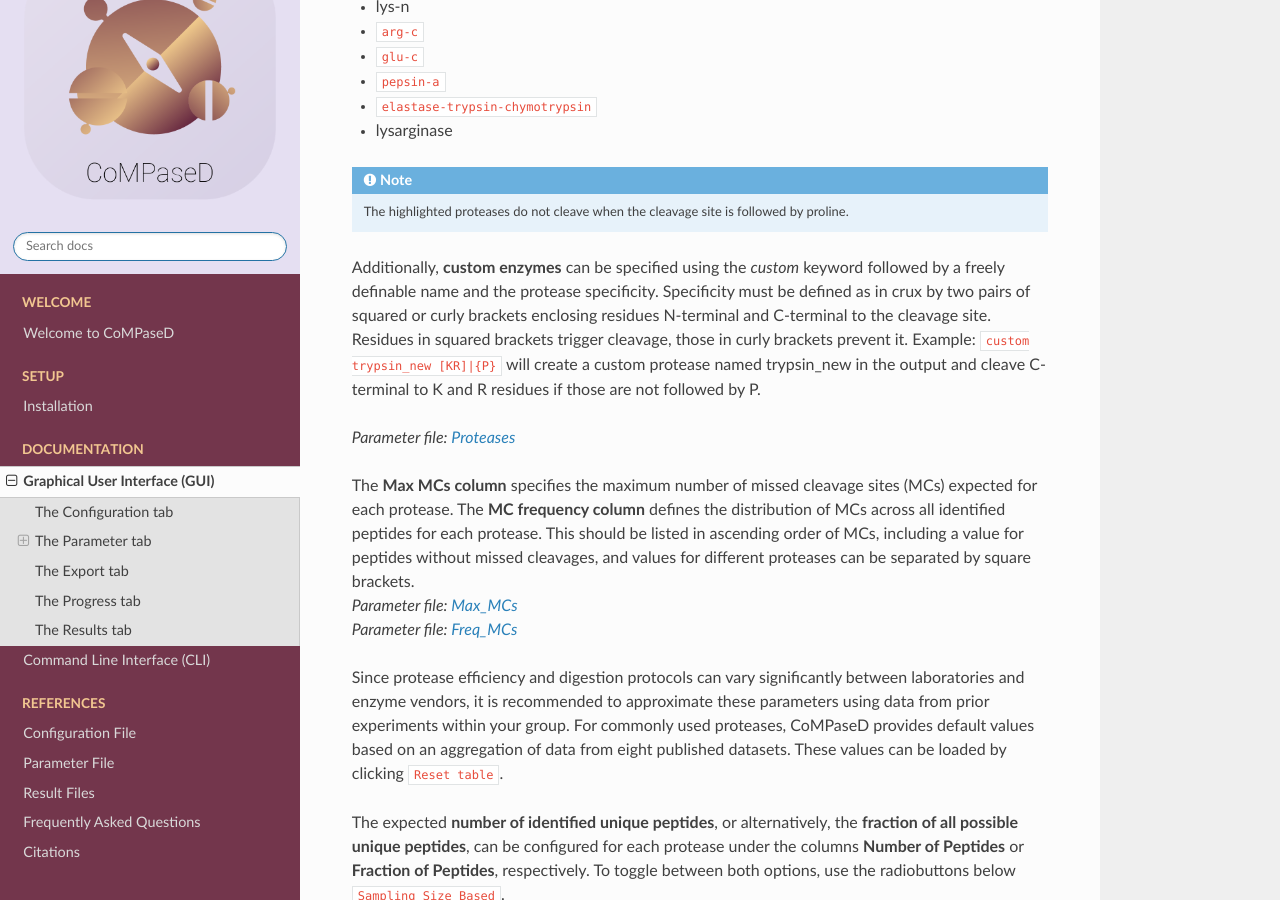
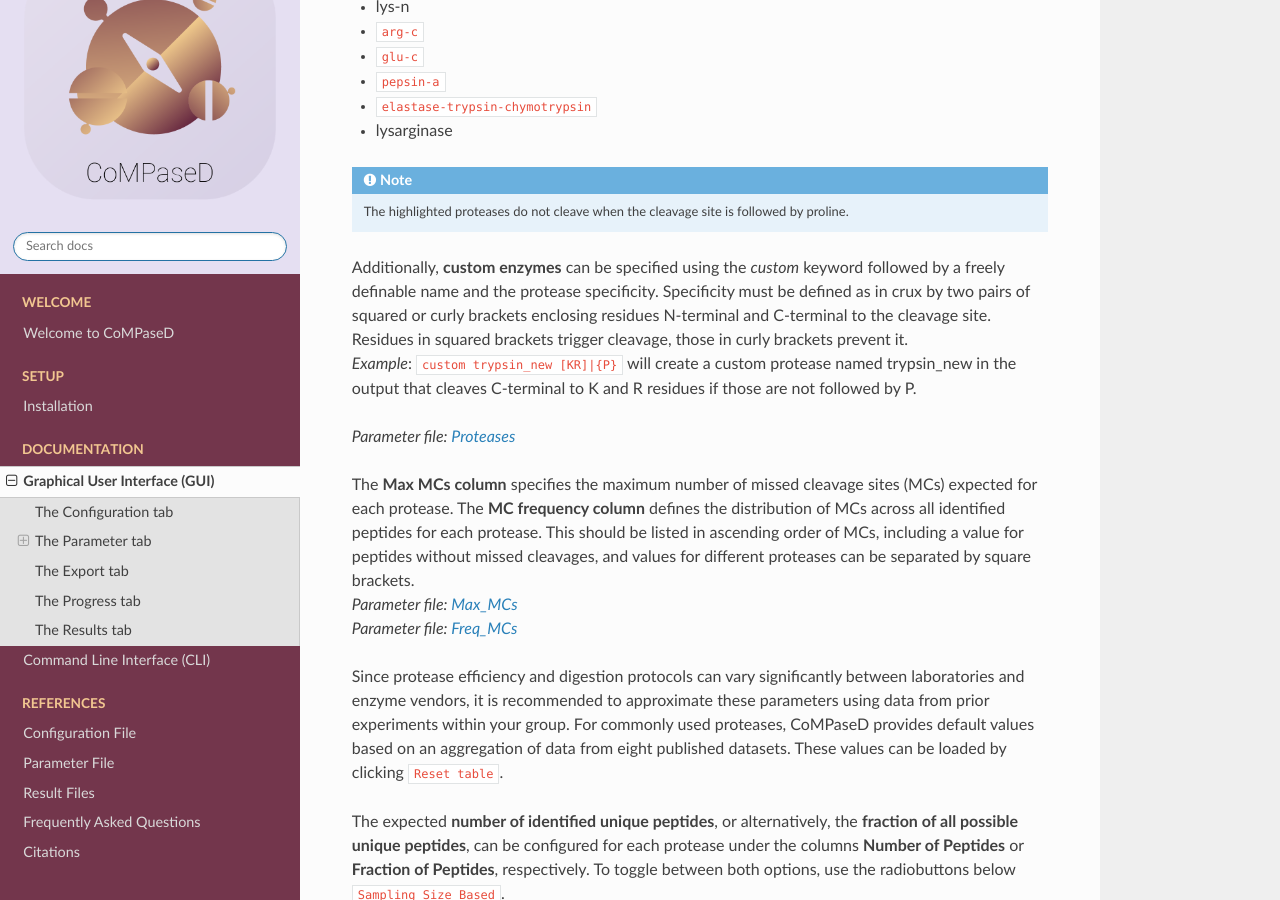
Before and after one commit to MicrobialProteomics/CoMPaseD, a Sphinx documentation site: the page built from docs/source/graphical_user_interface.md, in a window 1280 px wide and 900 px high, scrolled down 2760 px. Built offline with Sphinx 7.4.7 and the Read the Docs theme 3.1.0, drawn with Linux system fonts in a browser that asks for light colours; cross-references to code outside the pages are shown as plain code.

Commit message:
Updated documentation

````diff
--- a/docs/source/graphical_user_interface.md
+++ b/docs/source/graphical_user_interface.md
@@ -64,7 +64,8 @@ This table lists the available proteases in your lab along with relevant propert
 The highlighted proteases do not cleave when the cleavage site is followed by proline.
 ```
 
-Additionally, **custom enzymes** can be specified using the *custom* keyword followed by a freely definable name and the protease specificity. Specificity must be defined as in crux by two pairs of squared or curly brackets enclosing residues N-terminal and C-terminal to the cleavage site. Residues in squared brackets trigger cleavage, those in curly brackets prevent it. Example: `custom trypsin_new [KR]|{P}` will create a custom protease named trypsin_new in the output and cleave C-terminal to K and R residues if those are not followed by P.
+Additionally, **custom enzymes** can be specified using the *custom* keyword followed by a freely definable name and the protease specificity. Specificity must be defined as in crux by two pairs of squared or curly brackets enclosing residues N-terminal and C-terminal to the cleavage site. Residues in squared brackets trigger cleavage, those in curly brackets prevent it.
+*Example*: `custom trypsin_new [KR]|{P}` will create a custom protease named trypsin_new in the output that cleaves C-terminal to K and R residues if those are not followed by P.
 
 *Parameter file: [Proteases](params-proteases)*
 
````
